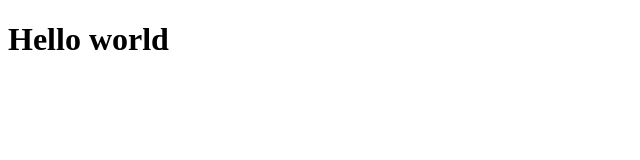
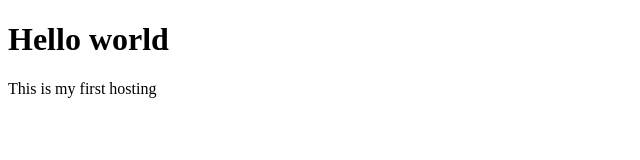
Before and after one commit to joel141/first-repo, a plain HTML site: page index.html in a window 1280 px wide. Shown: the whole page, without its empty margins (0-640 px from the left). Drawn offline with Linux system fonts and the light colour scheme.

Commit message:
Add a link and a new paragraph

```diff
--- a/index.html
+++ b/index.html
@@ -8,5 +8,6 @@
 <body>
 
     <h1>Hello world</h1>
+    <p>This is my first hosting</p>
 </body>
 </html>
```
Also changed, not shown: 1 other file.
